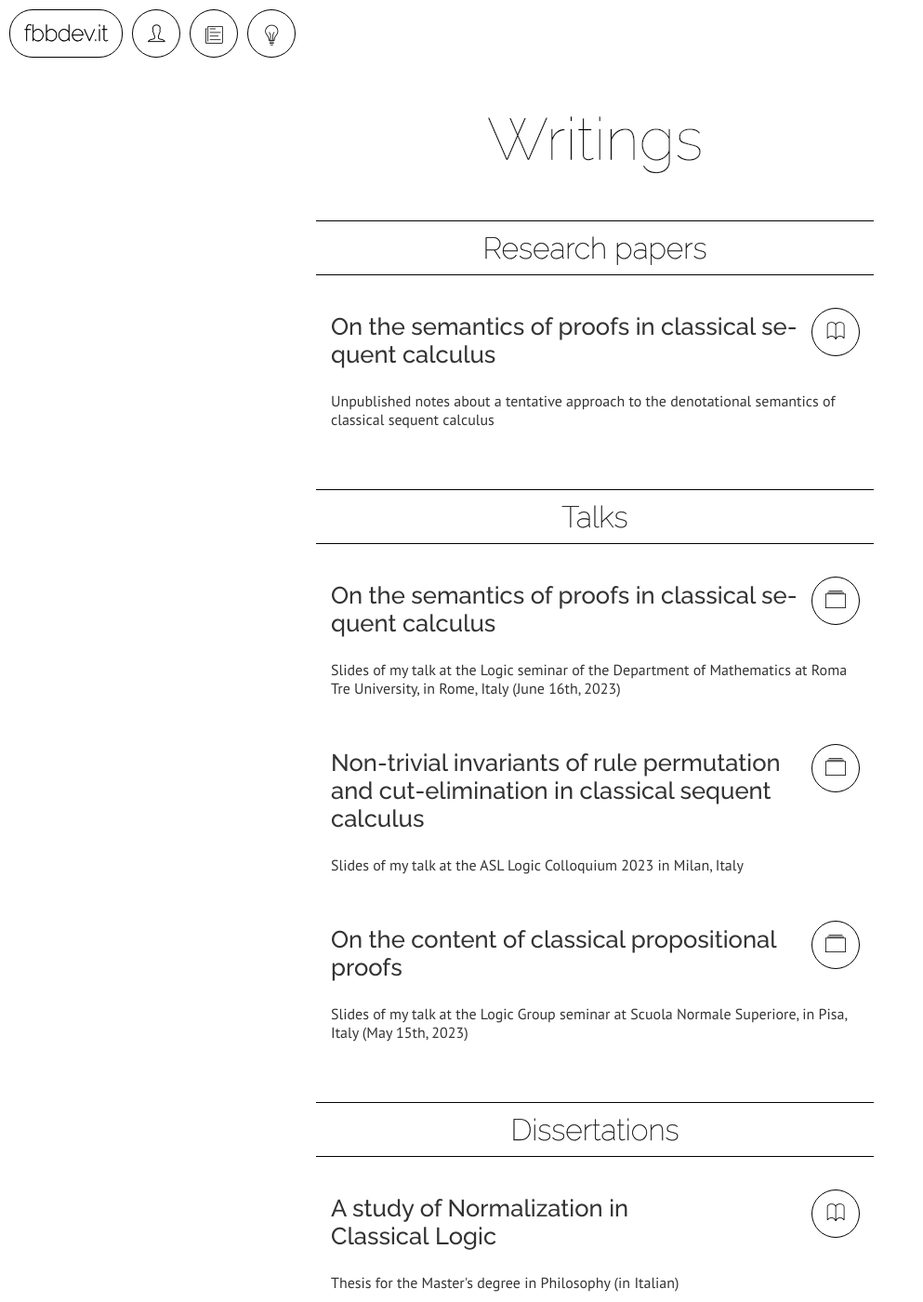
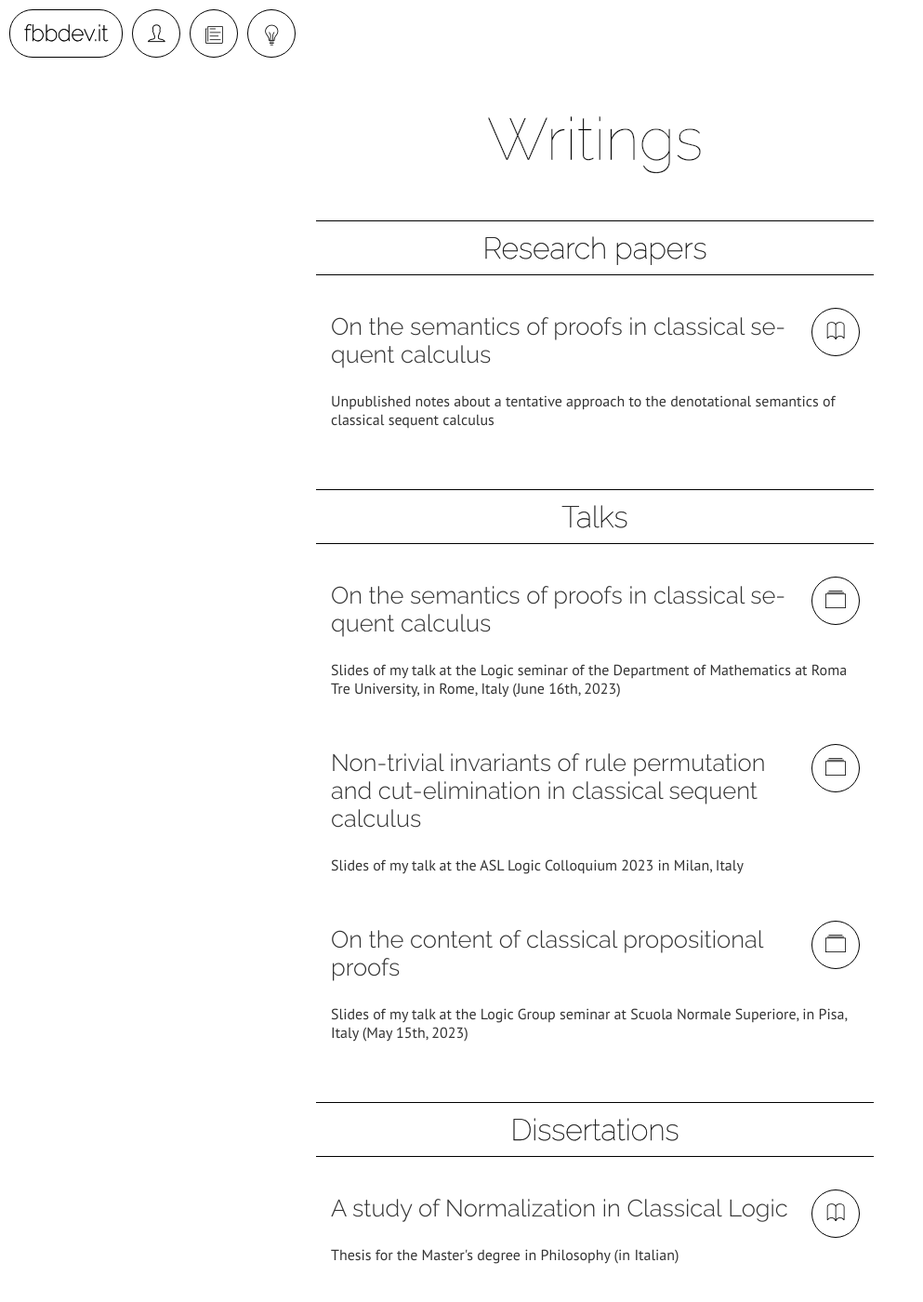
Before and after one commit to fbbdev/fbbdev.github.io, a Jekyll site: the page built from writings/index.html, in a window 1280 px wide and 1400 px high. Shown: the whole window at 93% size, without its empty margins (0-993 px from the left). Built offline with Jekyll 4.4.1, drawn with Linux system fonts in a browser that asks for light colours.

Commit message:
Revert "Update fonts"
This reverts commit e4e9e65c3c232126b10f49fbe5a1e2e1657e5f5a.

```diff
--- a/_sass/fonts.scss
+++ b/_sass/fonts.scss
@@ -1,3 +1,3 @@
 @import 'font-face';
 
-@import url(https://fonts.googleapis.com/css?family=Raleway:100,300,500|PT+Sans:400,700,400italic,700italic);
+@import url(https://fonts.googleapis.com/css?family=Raleway:100,300|PT+Sans:400,700,400italic,700italic);
--- a/_sass/theme.scss
+++ b/_sass/theme.scss
@@ -10,7 +10,7 @@ $item-link-background: #f2f2f2;
 
 $header-font: 'Raleway', sans-serif;
 $header-weight: 100;
-$doc-header-weight: 500;
+$doc-header-weight: 300;
 $header-color: $fg;
 
 $navbar-font-size: 1.5em;
```
